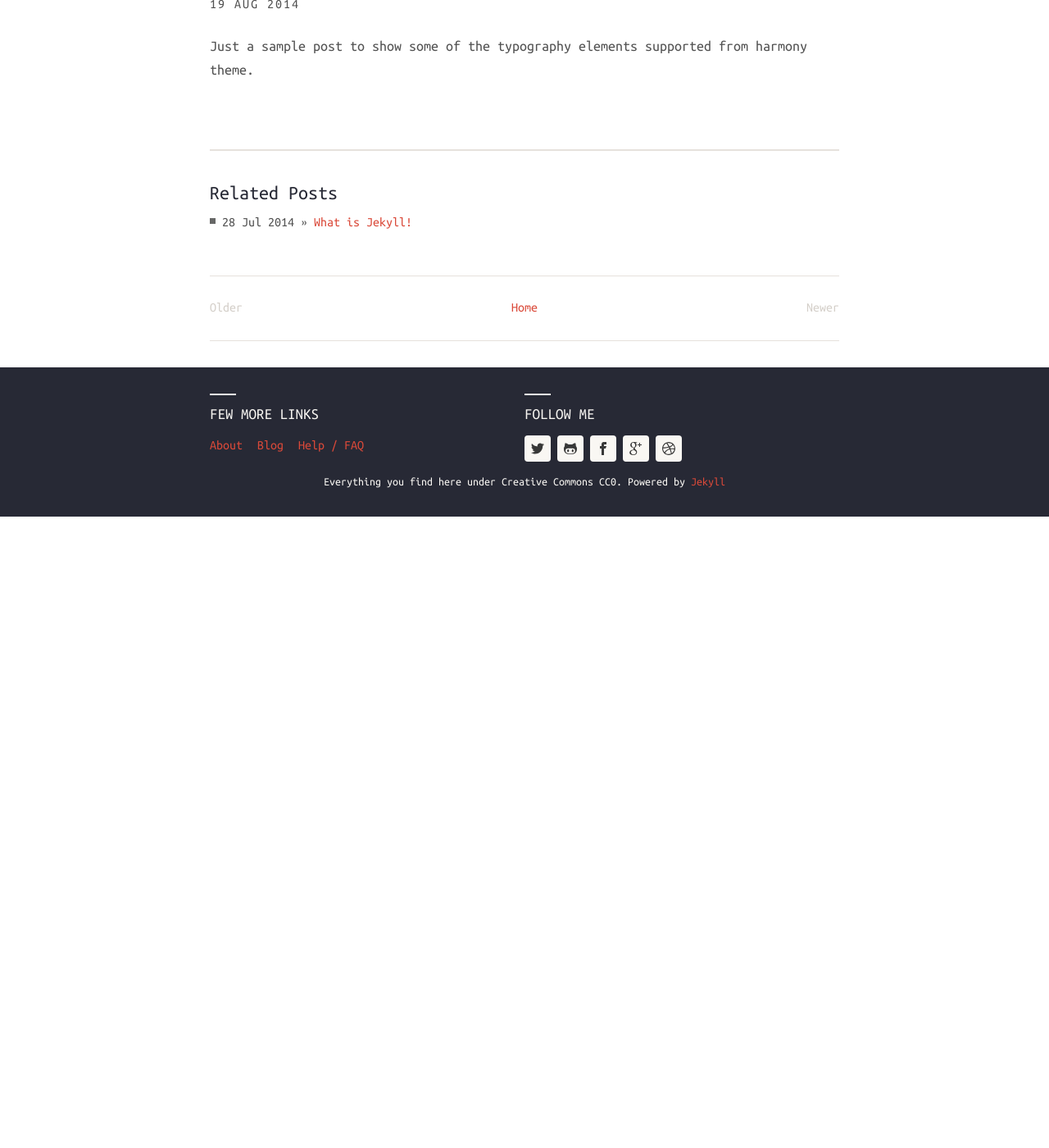
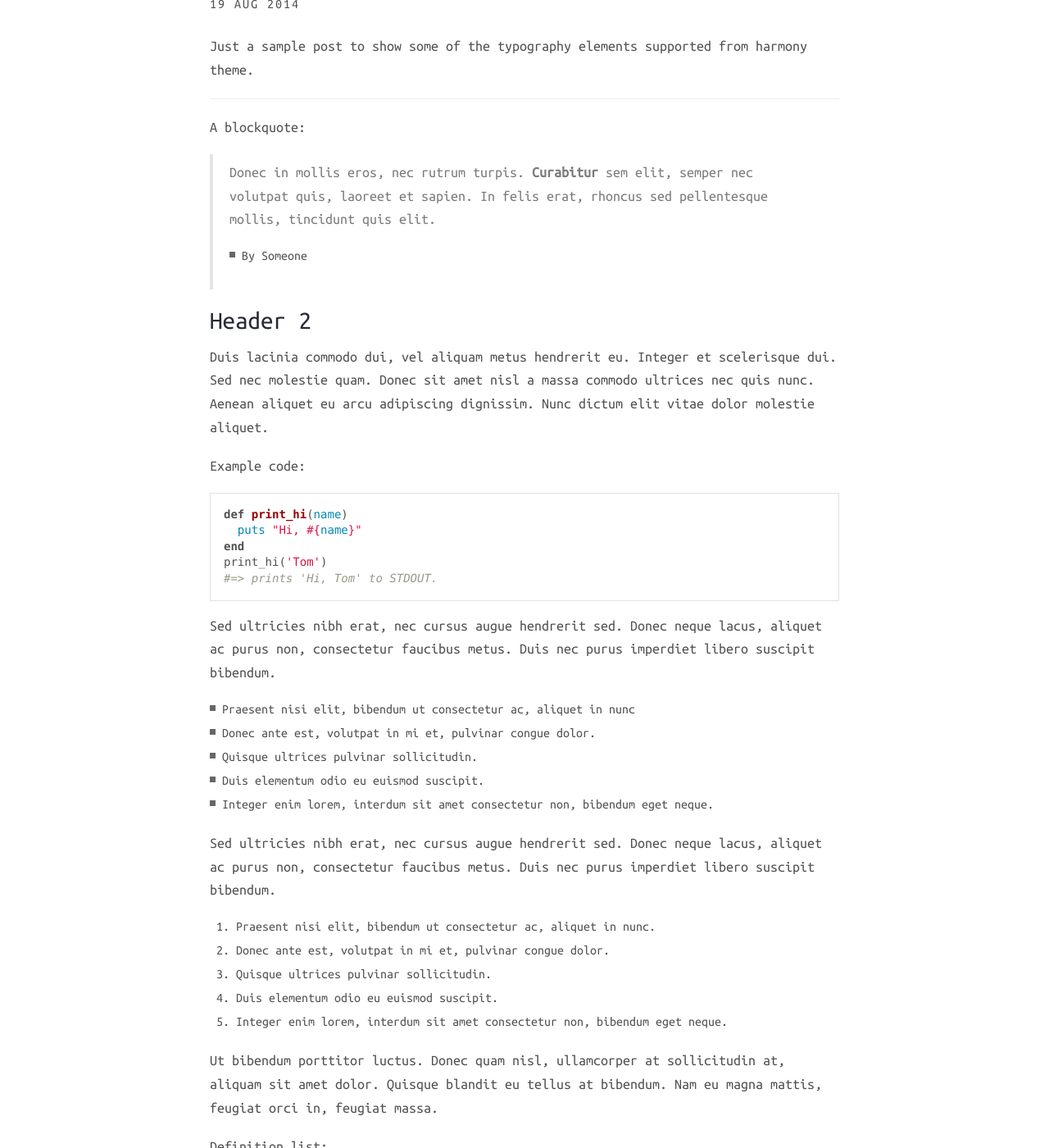
Before and after one commit to gayanvirajith/harmony, a Jekyll site: the page built from _posts/2014-08-19-sample-post.markdown, in a window 1280 px wide and 1400 px high, scrolled down 357 px. Shown: the whole window at 82% size. Built offline with Jekyll 4.4.1, drawn with Linux system fonts in a browser that asks for light colours; nearby versions of some CDN libraries; before the commit the page ends 987 px from its top, so only the background shows below that; some of the changed text lies outside the part shown.

Commit message:
Typography content added

```diff
--- a/_posts/2014-08-19-sample-post.markdown
+++ b/_posts/2014-08-19-sample-post.markdown
@@ -8,3 +8,56 @@ categories:
 ---
 
 Just a sample post to show some of the typography elements supported from harmony theme.
+
+___
+
+A blockquote:
+
+> Donec in mollis eros, nec rutrum turpis. **Curabitur** sem elit, semper nec volutpat quis, laoreet et sapien. In felis erat, rhoncus sed pellentesque mollis, tincidunt quis elit.
+> - By Someone
+
+## Header 2
+
+Duis lacinia commodo dui, vel aliquam metus hendrerit eu. Integer et scelerisque dui. Sed nec molestie quam. Donec sit amet nisl a massa commodo ultrices nec quis nunc. Aenean aliquet eu arcu adipiscing dignissim. Nunc dictum elit vitae dolor molestie aliquet.
+
+
+Example code:
+
+{% highlight ruby %}
+def print_hi(name)
+  puts "Hi, #{name}"
+end
+print_hi('Tom')
+#=> prints 'Hi, Tom' to STDOUT.
+{% endhighlight %}
+
+
+Sed ultricies nibh erat, nec cursus augue hendrerit sed. Donec neque lacus, aliquet ac purus non, consectetur faucibus metus. Duis nec purus imperdiet libero suscipit bibendum.
+
+- Praesent nisi elit, bibendum ut consectetur ac, aliquet in nunc
+- Donec ante est, volutpat in mi et, pulvinar congue dolor.
+- Quisque ultrices pulvinar sollicitudin.
+- Duis elementum odio eu euismod suscipit.
+- Integer enim lorem, interdum sit amet consectetur non, bibendum eget neque.
+
+Sed ultricies nibh erat, nec cursus augue hendrerit sed. Donec neque lacus, aliquet ac purus non, consectetur faucibus metus. Duis nec purus imperdiet libero suscipit bibendum.
+
+1. Praesent nisi elit, bibendum ut consectetur ac, aliquet in nunc.
+2. Donec ante est, volutpat in mi et, pulvinar congue dolor.
+3. Quisque ultrices pulvinar sollicitudin.
+4. Duis elementum odio eu euismod suscipit.
+5. Integer enim lorem, interdum sit amet consectetur non, bibendum eget neque.
+
+Ut bibendum porttitor luctus. Donec quam nisl, ullamcorper at sollicitudin at, aliquam sit amet dolor. Quisque blandit eu tellus at bibendum. Nam eu magna mattis, feugiat orci in, feugiat massa.
+
+Definition list:
+
+Curabitur cursus magna eu sem cursus
+: ac ultrices urna pharetra.
+: Duis scelerisque ipsum eu luctus elementum.
+
+Pellentesque habitant morbi tristique senectus
+: Curabitur malesuada lacus ac gravida porttitor
+: Duis sodales feugiat lorem et mollis.
+
+Want me to suggest something else? Please [Send me a request](https://github.com/web-create/harmony/issues/new)
```
